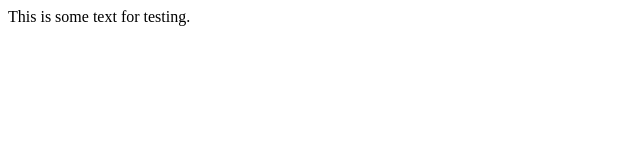
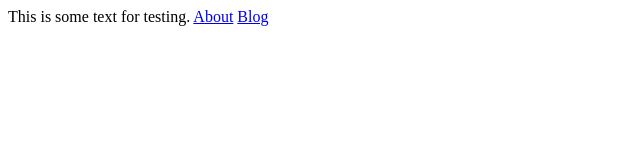
Before and after one commit to asad-art/publications, a plain HTML site: page index.html in a window 1280 px wide. Shown: the whole page, without its empty margins (0-640 px from the left). Drawn offline with Linux system fonts and the light colour scheme.

Commit message:
links added

```diff
--- a/index.html
+++ b/index.html
@@ -1,5 +1,7 @@
 <html>
 <body>
   This is some text for testing.
+  <a href="about.html">About</a>
+  <a href="blog.html">Blog</a>
 </body>
 </html>
```
